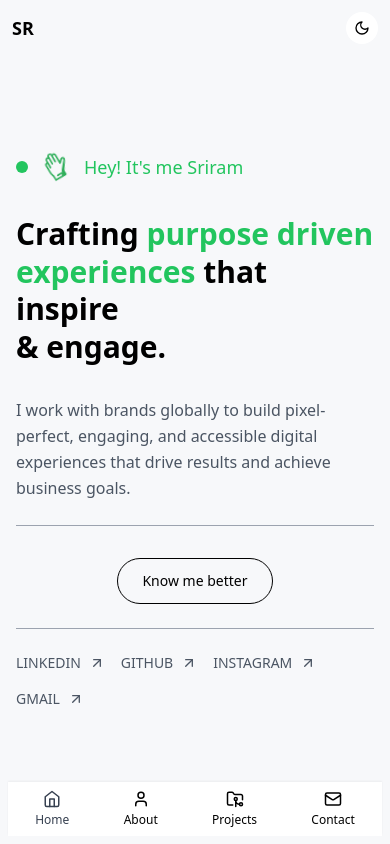
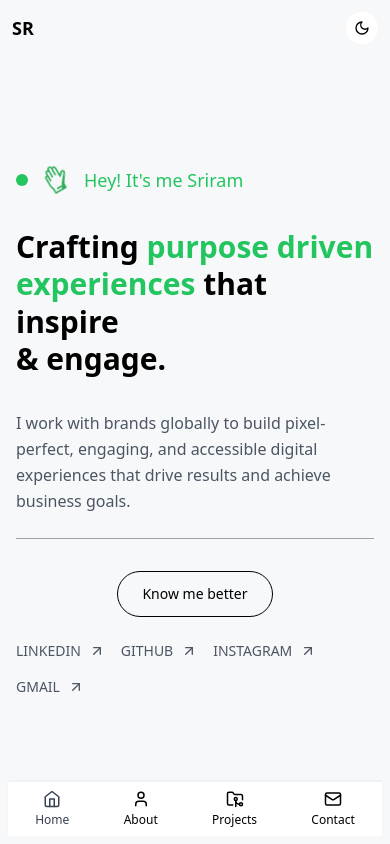
Before and after one commit to SriramB16/portfolio_bolt, a React (Vite) app: page / in a window 390 px wide. Shown: the top 844 px of the page. Built offline with nearby package versions, Linux system fonts and the light colour scheme; a web font is replaced by a local one.

Commit message:
Updated Home.jsx

```diff
--- a/src/pages/Home.jsx
+++ b/src/pages/Home.jsx
@@ -194,11 +194,6 @@ const Home = () => {
                         </span>
                         <div className="absolute inset-0 bg-black dark:bg-white transform translate-y-full group-hover:translate-y-0 transition-transform duration-300 ease-out"></div>
                       </Link>
-                    </div>
-
-                    {/* Separator Line - Only visible on mobile */}
-                    <div className="order-2 lg:hidden">
-                      <div className="w-full h-px bg-gray-400 dark:bg-gray-600"></div>
                     </div>
 
                     {/* Social Links - Third on mobile, left on desktop */}
```
